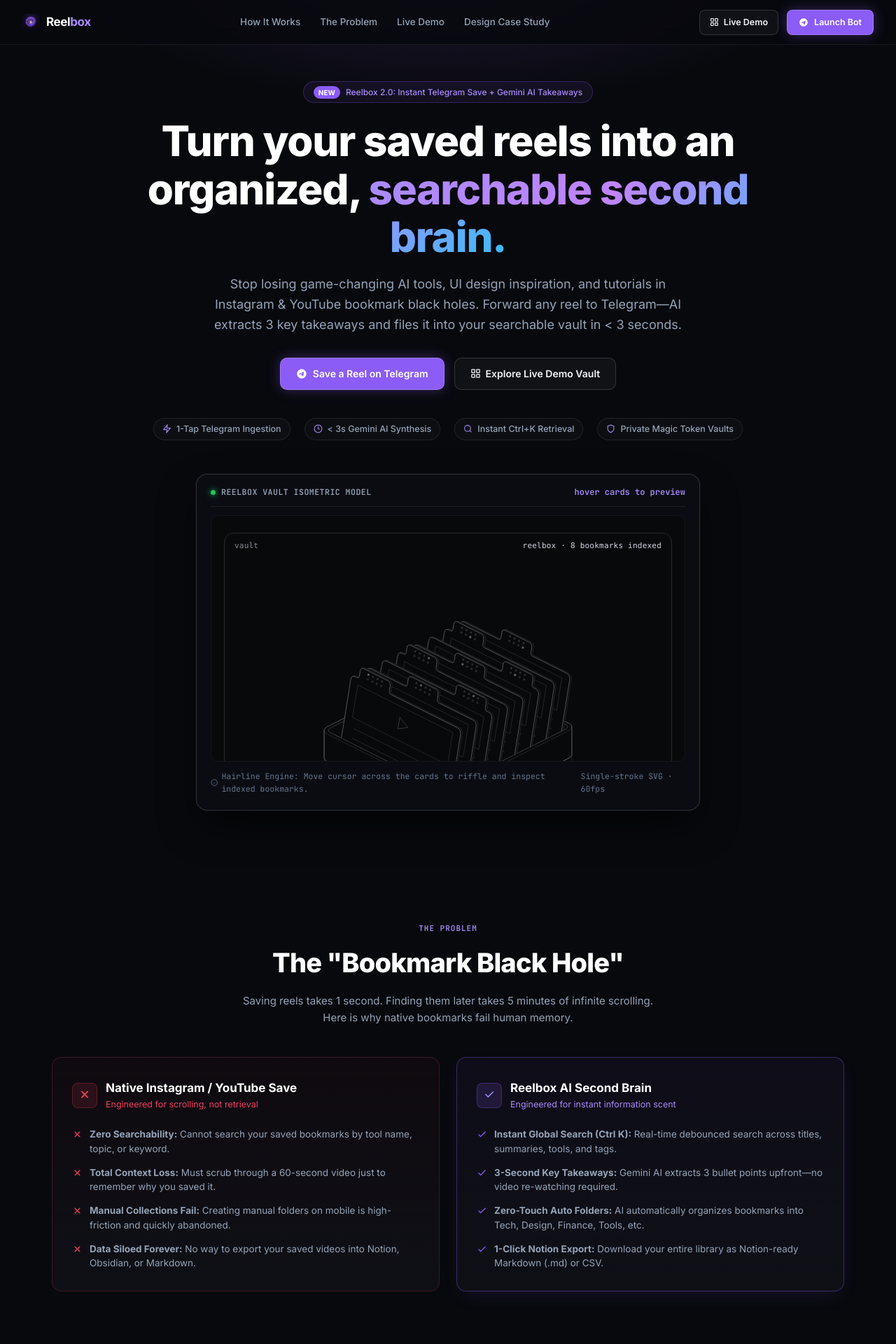
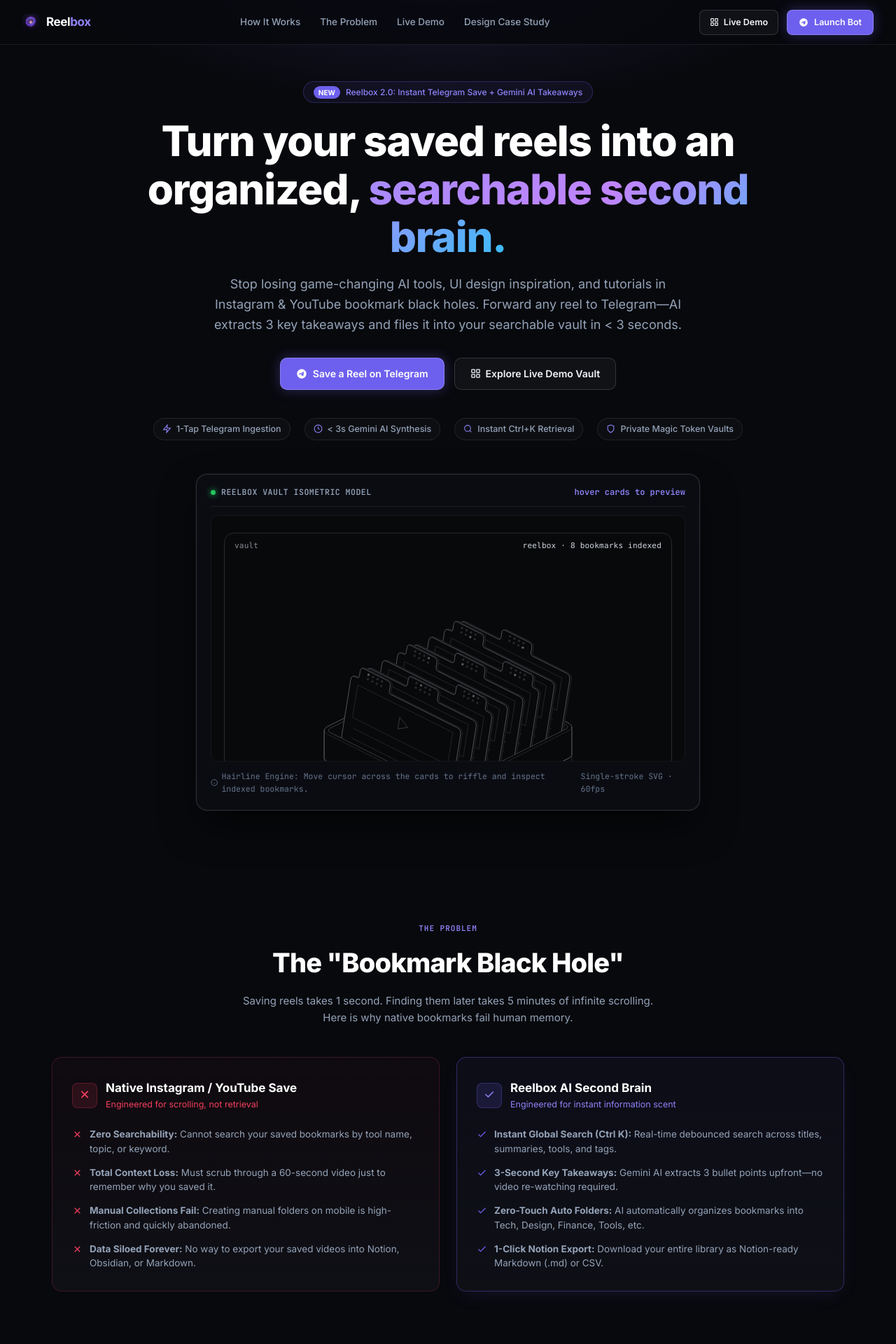
Before and after one commit to shobhitkeshari98/reelbox, a FastAPI app: page / in a window 1280 px wide. Shown: the top 1920 px of the page at 70% size. Run offline with FastAPI, Linux system fonts and the light colour scheme; some libraries are stand-ins or nearby versions.

Commit message:
Set #6E60EE as primary brand accent color across dashboard, landing, and case study

```diff
--- a/templates/case_study.html
+++ b/templates/case_study.html
@@ -17,8 +17,8 @@
             --text-main: #f8fafc;
             --text-muted: #94a3b8;
             --text-dim: #64748b;
-            --accent: #8b5cf6;
-            --accent-bright: #a78bfa;
+            --accent: #6E60EE;
+            --accent-bright: #8f83f7;
         }
 
         * { box-sizing: border-box; margin: 0; padding: 0; }
@@ -165,7 +165,7 @@
         }
 
         .callout-box {
-            background: rgba(139, 92, 246, 0.08);
+            background: rgba(110, 96, 238, 0.08);
             border-left: 3px solid var(--accent);
             padding: 16px 20px;
             border-radius: 0 10px 10px 0;
--- a/templates/landing.html
+++ b/templates/landing.html
@@ -24,13 +24,13 @@
             --bg-card-hover: #14151d;
             --border-subtle: rgba(255, 255, 255, 0.08);
             --border-medium: rgba(255, 255, 255, 0.14);
-            --border-glow: rgba(139, 92, 246, 0.35);
+            --border-glow: rgba(110, 96, 238, 0.35);
             --text-main: #f8fafc;
             --text-muted: #94a3b8;
             --text-dim: #64748b;
-            --accent: #8b5cf6;
-            --accent-glow: rgba(139, 92, 246, 0.2);
-            --accent-bright: #a78bfa;
+            --accent: #6E60EE;
+            --accent-glow: rgba(110, 96, 238, 0.2);
+            --accent-bright: #8f83f7;
             --ground: #0a0b10;
             --ink: #f1f5f9;
             --line: rgba(255, 255, 255, 0.09);
@@ -65,7 +65,7 @@
             width: 100%;
             max-width: 1200px;
             height: 600px;
-            background: radial-gradient(ellipse 65% 50% at 50% -10%, rgba(139, 92, 246, 0.18), transparent 70%);
+            background: radial-gradient(ellipse 65% 50% at 50% -10%, rgba(110, 96, 238, 0.18), transparent 70%);
             pointer-events: none;
             z-index: 0;
         }
@@ -158,14 +158,14 @@
             background: var(--accent);
             color: #ffffff;
             border: 1px solid rgba(255, 255, 255, 0.2);
-            box-shadow: 0 0 18px rgba(139, 92, 246, 0.35);
+            box-shadow: 0 0 18px rgba(110, 96, 238, 0.35);
             transition: all 0.18s ease;
             cursor: pointer;
         }
 
         .btn-primary:hover {
             background: #7c3aed;
-            box-shadow: 0 0 24px rgba(139, 92, 246, 0.55);
+            box-shadow: 0 0 24px rgba(110, 96, 238, 0.55);
             transform: translateY(-1px);
         }
 
@@ -186,8 +186,8 @@
             gap: 8px;
             padding: 5px 14px;
             border-radius: 9999px;
-            background: rgba(139, 92, 246, 0.08);
-            border: 1px solid rgba(139, 92, 246, 0.28);
+            background: rgba(110, 96, 238, 0.08);
+            border: 1px solid rgba(110, 96, 238, 0.28);
             font-size: 12px;
             font-weight: 500;
             color: var(--accent-bright);
@@ -423,9 +423,9 @@
         }
 
         .compare-card.good {
-            border-color: rgba(139, 92, 246, 0.35);
-            background: linear-gradient(180deg, rgba(139, 92, 246, 0.05) 0%, var(--bg-card) 100%);
-            box-shadow: 0 10px 30px -10px rgba(139, 92, 246, 0.15);
+            border-color: rgba(110, 96, 238, 0.35);
+            background: linear-gradient(180deg, rgba(110, 96, 238, 0.05) 0%, var(--bg-card) 100%);
+            box-shadow: 0 10px 30px -10px rgba(110, 96, 238, 0.15);
         }
 
         .compare-header {
@@ -452,9 +452,9 @@
         }
 
         .compare-card.good .compare-icon-badge {
-            background: rgba(139, 92, 246, 0.15);
+            background: rgba(110, 96, 238, 0.15);
             color: var(--accent-bright);
-            border: 1px solid rgba(139, 92, 246, 0.3);
+            border: 1px solid rgba(110, 96, 238, 0.3);
         }
 
         .compare-header h3 {
@@ -512,8 +512,8 @@
             font-size: 11px;
             font-weight: 700;
             color: var(--accent-bright);
-            background: rgba(139, 92, 246, 0.1);
-            border: 1px solid rgba(139, 92, 246, 0.25);
+            background: rgba(110, 96, 238, 0.1);
+            border: 1px solid rgba(110, 96, 238, 0.25);
             padding: 3px 8px;
             border-radius: 6px;
             display: inline-block;
@@ -713,8 +713,8 @@
 
         .mock-drawer {
             display: none;
-            background: rgba(139, 92, 246, 0.08);
-            border: 1px solid rgba(139, 92, 246, 0.25);
+            background: rgba(110, 96, 238, 0.08);
+            border: 1px solid rgba(110, 96, 238, 0.25);
             border-radius: 8px;
             padding: 10px 12px;
             margin-top: 12px;
@@ -730,8 +730,8 @@
         /* ── Case Study Banner ── */
         .case-study-callout {
             margin: 90px 0;
-            background: linear-gradient(135deg, rgba(139, 92, 246, 0.12) 0%, rgba(56, 189, 248, 0.08) 100%);
-            border: 1px solid rgba(139, 92, 246, 0.28);
+            background: linear-gradient(135deg, rgba(110, 96, 238, 0.12) 0%, rgba(56, 189, 248, 0.08) 100%);
+            border: 1px solid rgba(110, 96, 238, 0.28);
             border-radius: 16px;
             padding: 40px;
             display: flex;
@@ -959,19 +959,19 @@
                     </div>
                     <ul class="compare-list">
                         <li>
-                            <svg width="15" height="15" viewBox="0 0 24 24" fill="none" stroke="#8b5cf6" stroke-width="2"><polyline points="20 6 9 17 4 12"/></svg>
+                            <svg width="15" height="15" viewBox="0 0 24 24" fill="none" stroke="#6E60EE" stroke-width="2"><polyline points="20 6 9 17 4 12"/></svg>
                             <span><strong>Instant Global Search (Ctrl K):</strong> Real-time debounced search across titles, summaries, tools, and tags.</span>
                         </li>
                         <li>
-                            <svg width="15" height="15" viewBox="0 0 24 24" fill="none" stroke="#8b5cf6" stroke-width="2"><polyline points="20 6 9 17 4 12"/></svg>
+                            <svg width="15" height="15" viewBox="0 0 24 24" fill="none" stroke="#6E60EE" stroke-width="2"><polyline points="20 6 9 17 4 12"/></svg>
                             <span><strong>3-Second Key Takeaways:</strong> Gemini AI extracts 3 bullet points upfront—no video re-watching required.</span>
                         </li>
                         <li>
-                            <svg width="15" height="15" viewBox="0 0 24 24" fill="none" stroke="#8b5cf6" stroke-width="2"><polyline points="20 6 9 17 4 12"/></svg>
+                            <svg width="15" height="15" viewBox="0 0 24 24" fill="none" stroke="#6E60EE" stroke-width="2"><polyline points="20 6 9 17 4 12"/></svg>
                             <span><strong>Zero-Touch Auto Folders:</strong> AI automatically organizes bookmarks into Tech, Design, Finance, Tools, etc.</span>
                         </li>
                         <li>
-                            <svg width="15" height="15" viewBox="0 0 24 24" fill="none" stroke="#8b5cf6" stroke-width="2"><polyline points="20 6 9 17 4 12"/></svg>
+                            <svg width="15" height="15" viewBox="0 0 24 24" fill="none" stroke="#6E60EE" stroke-width="2"><polyline points="20 6 9 17 4 12"/></svg>
                             <span><strong>1-Click Notion Export:</strong> Download your entire library as Notion-ready Markdown (.md) or CSV.</span>
                         </li>
                     </ul>
```
Also changed, not shown: templates/dashboard.html (+15 -10 lines).
